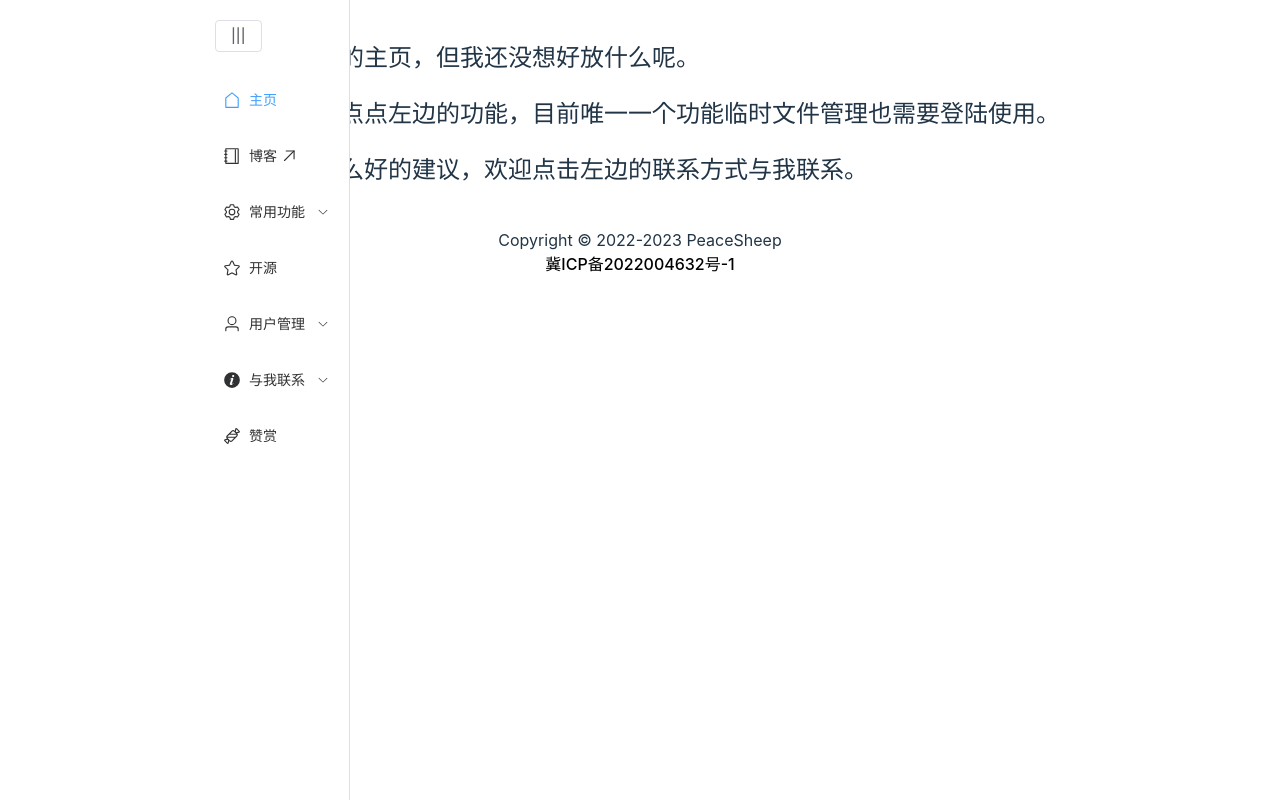
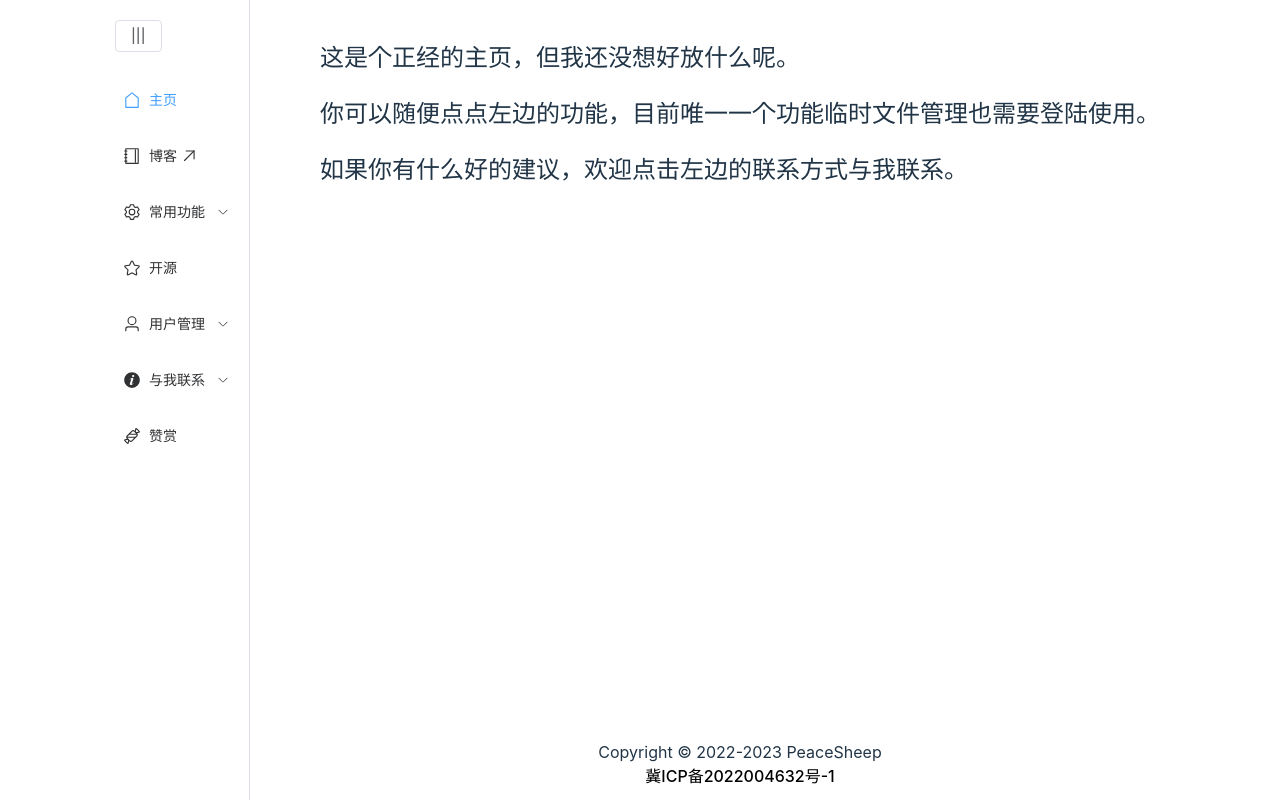
Before and after one commit to li1553770945/personal-page-fe, a Vue app: page /home in a window 1280 px wide. Built offline with nearby package versions, Linux system fonts and the light colour scheme; no server answers.

Commit message:
feat(menu):修复主体内容与侧边导航重叠的BUG

```diff
--- a/components.d.ts
+++ b/components.d.ts
@@ -9,6 +9,7 @@ export {}
 
 declare module '@vue/runtime-core' {
   export interface GlobalComponents {
+    ElAffix: typeof import('element-plus/es')['ElAffix']
     ElAside: typeof import('element-plus/es')['ElAside']
     ElButton: typeof import('element-plus/es')['ElButton']
     ElCard: typeof import('element-plus/es')['ElCard']
--- a/src/App.vue
+++ b/src/App.vue
@@ -1,10 +1,12 @@
 <template>
   <el-container>
-    <el-aside width="200px" class="fixed-aside"> <!-- 侧边栏 -->
-      <Menu></Menu>
-    </el-aside>
-    <el-container>
-      <el-main><router-view></router-view></el-main>
+    <el-affix>
+      <el-aside :width="asideWidth" class="fixed-aside"> <!-- 侧边栏 -->
+        <Menu></Menu>
+      </el-aside>
+    </el-affix>
+    <el-container class="main-container">
+      <el-main class="main-content"><router-view></router-view></el-main>
       <el-footer style="text-align:center">Copyright © 2022-{{ year }} PeaceSheep<br>
         <a id="beian" href="https://beian.miit.gov.cn/" target="_blank">冀ICP备2022004632号-1</a>
       </el-footer>
@@ -14,8 +16,9 @@
 <script lang="ts" setup>
 import { ref } from "vue";
 import Menu from "./components/menu.vue"
-const timeNow = new Date()
-const year = timeNow.getFullYear()
+const timeNow = new Date();
+const year = timeNow.getFullYear();
+const asideWidth = '200px';
 </script>
 
 <style scoped>
@@ -23,7 +26,4 @@ const year = timeNow.getFullYear()
   text-decoration: none;
   color: #000;
 }
-.fixed-aside {
-  position: fixed;
-}
 </style>
```
